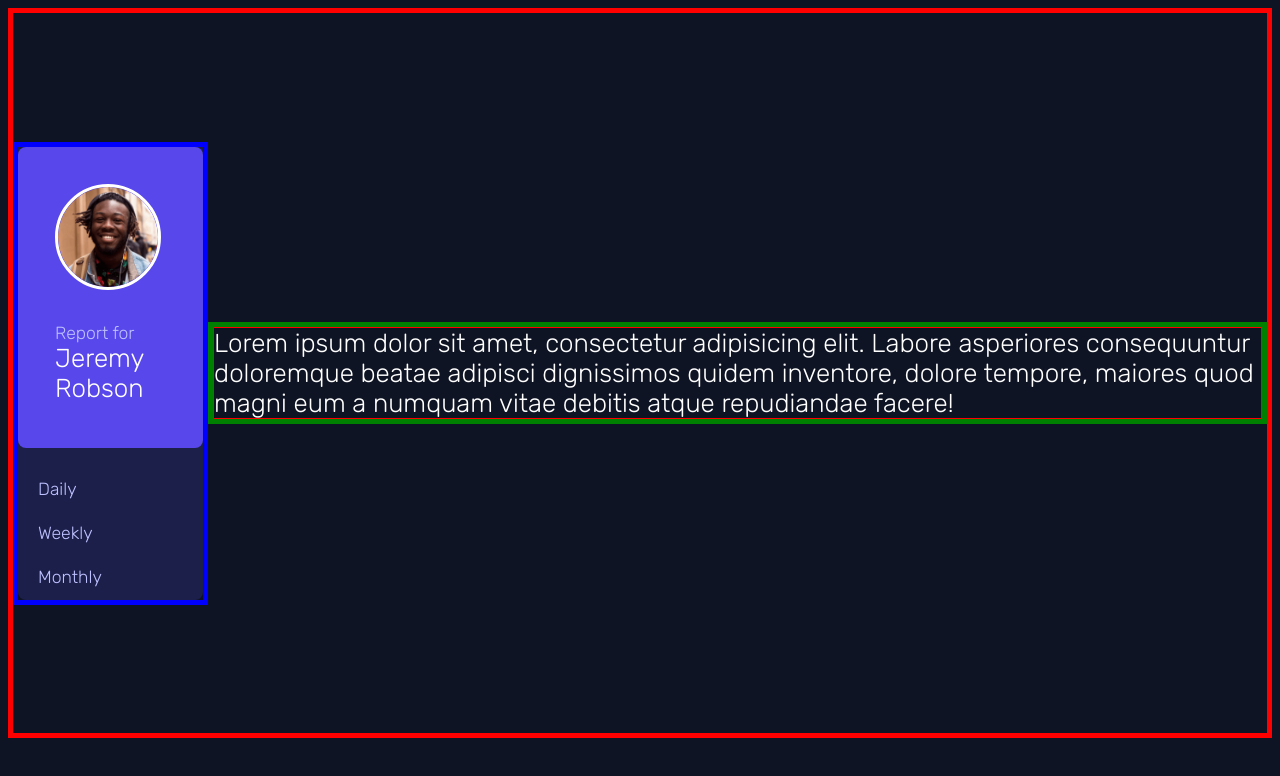
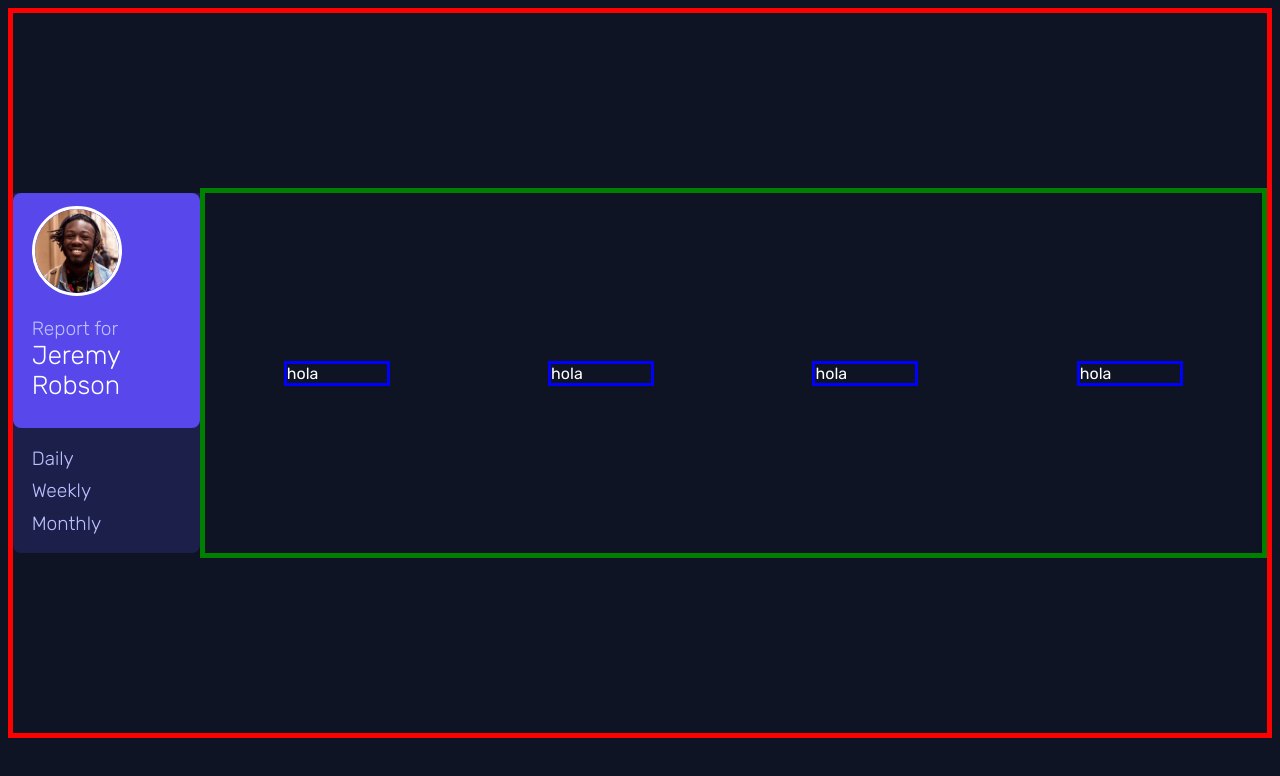
Before and after one commit to pamebengloff/time-tracking-dashboard, a React (Create React App) app in the folder time-tracking-dashboard/: page / in a window 1280 px wide. Shown: the top 776 px of the page. Built offline with nearby package versions, Linux system fonts and the light colour scheme.

Commit message:
done usercard

```diff
--- a/time-tracking-dashboard/src/@components/TimerCard.jsx
+++ b/time-tracking-dashboard/src/@components/TimerCard.jsx
@@ -1,9 +1,9 @@
-'react';
+import "./timercard-styles.css"
 
 export function TimerCard(props) {
     return (
-        <div>
-
+        <div className="card-container">
+            hola
         </div>
     );
 }
--- a/time-tracking-dashboard/src/@components/Timers.jsx
+++ /dev/null
@@ -1,9 +0,0 @@
-import "./timers-styles.css"
-
-export function Timers(props) {
-    return (
-        <div className='timers-container'>
-            <h2>Lorem ipsum dolor sit amet, consectetur adipisicing elit. Labore asperiores consequuntur doloremque beatae adipisci dignissimos quidem inventore, dolore tempore, maiores quod magni eum a numquam vitae debitis atque repudiandae facere!</h2>
-        </div>
-    );
-}
--- a/time-tracking-dashboard/src/@components/UserCard.jsx
+++ b/time-tracking-dashboard/src/@components/UserCard.jsx
@@ -1,6 +1,5 @@
 import "./usercard-styles.css";
 import Userphoto from "../@images/image-jeremy.png";
-import { Timers } from "./Timers";
 
 export function UserCard(props) {
     return (
@@ -8,12 +7,14 @@ export function UserCard(props) {
     <div className="user-container">
 
             <div className="info-container">
+
                 <div className="user-img">
                     <img src={Userphoto} alt="" />
                 </div>
-                <div className="user-text">
+
+               <div className="user-text">
                     <h4>Report for</h4>
-                    <h2>Jeremy <br /> Robson</h2>
+                    <h2>Jeremy Robson</h2>
                 </div>
             </div>
 
--- /dev/null
+++ b/time-tracking-dashboard/src/@components/timercard-styles.css
@@ -0,0 +1,9 @@
+
+.card-container{
+    display: flex;
+    flex-flow: row wrap;
+    width: 100px;
+
+    margin: auto;
+    border:3px blue solid;
+}
--- a/time-tracking-dashboard/src/@components/timers-styles.css
+++ /dev/null
@@ -1,6 +0,0 @@
-.timers-container{
-
-    display: flex;
-    max-width: 7000px;
-    border:1px red solid;
-}
--- a/time-tracking-dashboard/src/@components/usercard-styles.css
+++ b/time-tracking-dashboard/src/@components/usercard-styles.css
@@ -4,9 +4,7 @@
     border-bottom-left-radius: 8px;
     background-color: hsl(235, 46%, 20%);
 
-    display: flex;
-    flex-direction: column;
-    /*max-width: 80%; /*de lo que mide el div userscard en app.css*/
+    height: 100%;
 }
 
 .info-container{
@@ -16,59 +14,83 @@
     border-bottom-left-radius: 8px;
     background-color:hsl(246, 80%, 60%);
 
+    padding: 10% 0 0 10%;
+    height: 60%;
 
     display: flex;
     flex-direction: column;
-
-    padding-left: 20%;
-    padding-top:20%;
+    justify-content: center;
+    align-items: center;
 }
 
-img{width:100px;}
-
-.user-img img{
-    max-width: 100%;
+img{
+    max-width: 50%;
     height: auto;
-
     border:white 3px solid;
     border-radius: 50%;
 }
+
 .user-text{
-    padding-top: 20%;
-    padding-bottom: 30%;
+    padding-top: 10%;
+    padding-bottom: 20%;
+    padding-right: 15px;
 }
 
 .time-type-container{
     font-weight: 400;
     color:hsl(235, 45%, 61%);
-    line-height: 2.5;
-    padding-left: 20px;
-    padding-top:20px;
+    height: 30%;
+    padding: 5% 0 0 10%;
 
     display: flex;
     flex-direction: column;
+    align-items: flex-start;
+    justify-content: space-evenly;
+  /*  border:2px red solid;*/
+
+}
+.time-type-container h4{
+    cursor: pointer;
+    width: fit-content;
+
 }
 
 @media (max-width:375px) {
 
+    .user-container{
+        padding: 0;
+        display: flex;
+        flex-direction: column;
+    }
+
     .info-container{
-        display: flex;
         flex-direction: row;
         align-items: center;
-        justify-content: center;
-        padding: 0;
+        padding: 20px 0px;
     }
 
+    .user-img{
+        display: flex;
+        justify-content: center;
+        flex-basis:40%;
+    }
+    .user-text{
+        flex-basis:50%;
 
+        padding:0;
+    }
 
     .time-type-container{
         display: flex;
-        flex-direction: row;
-        justify-content: center;
+        flex-flow: row wrap;
+        justify-content: space-around;
+
+        padding: 10px 0 10px 0;
     }
 
+    .time-type-container h4{
 
-    .time-type-container h4{
-        flex-grow: 1;
+        margin:0;
+        cursor: pointer;
     }
 }
--- a/time-tracking-dashboard/src/App.js
+++ b/time-tracking-dashboard/src/App.js
@@ -1,4 +1,4 @@
-import { Timers } from "./@components/Timers";
+import { TimerCard } from "./@components/TimerCard";
 import { UserCard } from "./@components/UserCard";
 import {getDataForCards} from "./getDataForCards"
 import "./app.css"
@@ -16,7 +16,10 @@ function App() {
     </div>
 
     <div className="timers">
-      <Timers/>
+      <TimerCard/>
+      <TimerCard/>
+      <TimerCard/>
+      <TimerCard/>
     </div>
 
     </div>
--- a/time-tracking-dashboard/src/app.css
+++ b/time-tracking-dashboard/src/app.css
@@ -16,33 +16,37 @@ h2{
 }
 
 h4{
-    font-size: calc(16px + (16 - 14) * ((100vw - 375px) / (1440 - 300)));
-   color: hsl(236, 100%, 87%);
+    font-size: calc(16px + (16 - 12) * ((100vw - 375px) / (1440 - 300)));
+    color: hsl(236, 100%, 87%);
 }
 
 
 .all{
     display:flex;
     align-items: center;
+    justify-content: space-evenly;
     height: 90vh;
     border: 5px red solid;
 }
 
 .usercard{
+    display: flex;
+
     flex-basis:15%;
-    border: 5px blue solid;
+  /*  border: 5px blue solid;*/
+    height: 50%;
 }
 
 .timers{
+    height: 50%;
     border: 5px green solid;
     flex-basis:85%;
+    display: flex;
+    flex-flow: row wrap;
 
 }
 
-@media (max-width:567px){
-
-}
-
+@media (max-width:567px){}
 
 @media (max-width:375px) {
     .all{
```
